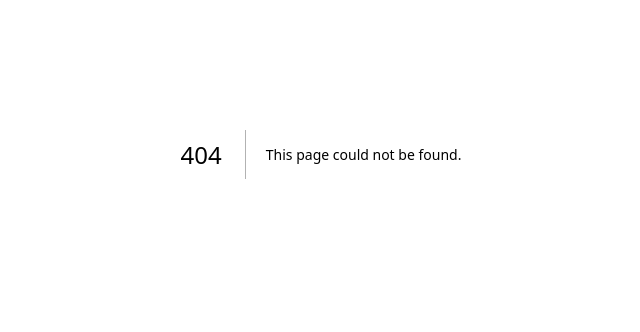
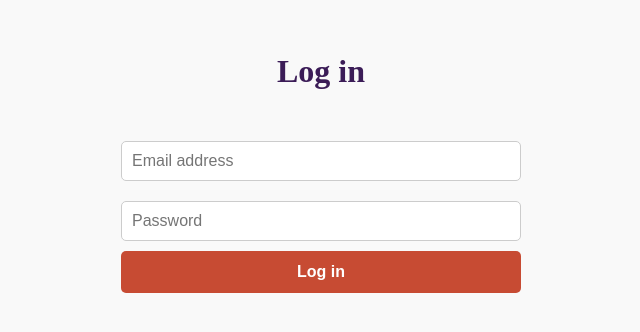
Before and after one commit to ethanrous/spark-bytes, a Next.js app in the folder client/: page /login in a window 1280 px wide. Before the commit this address had no page. Shown: the part 246-578 px from the top of the page, without its empty margins (319-959 px from the left). Built offline with nearby package versions, Linux system fonts and the light colour scheme.

Commit message:
created a skeleton for a front page

```diff
--- a/client/src/pages/index.tsx
+++ b/client/src/pages/index.tsx
@@ -1,9 +1,117 @@
+// pages/index.tsx
+import React, { useEffect, useState } from "react";
+import Link from "next/link"; // Import Next.js Link
+import { Layout, Button, Input, Space, Row, Col } from "antd";
+import {
+  InstagramOutlined,
+  TwitterOutlined,
+  FacebookOutlined,
+  LinkOutlined,
+} from "@ant-design/icons";
 import SearchID from "@/components/SearchID";
+import theme from "@/theme/themeConfig";
+
+const { Header, Footer, Content } = Layout;
 
 export default function Home() {
+  const [name, setName] = useState("");
+
+  // Fetch data from the API route in hello.ts
+  useEffect(() => {
+    const fetchData = async () => {
+      try {
+        const response = await fetch("/api/hello");
+        const data = await response.json();
+        setName(data.name);
+      } catch (error) {
+        console.error("Error fetching data:", error);
+      }
+    };
+
+    fetchData();
+  }, []);
+
   return (
-    <>
-      <SearchID />
-    </>
+    <Layout>
+      {/* Navigation Bar */}
+      <Header
+        style={{
+          backgroundColor: theme.token.colorPrimary,
+          display: "flex",
+          justifyContent: "space-between",
+          alignItems: "center",
+        }}
+      >
+        <div style={{ color: "white", fontSize: 24, fontWeight: "bold" }}>
+          Spark! Bytes
+        </div>
+        <Space size="large">
+          <Button type="link" style={{ color: "white" }}>
+            About
+          </Button>
+          <Button type="link" style={{ color: "white" }}>
+            Create Events
+          </Button>
+          <Button type="link" style={{ color: "white" }}>
+            Sign Up
+          </Button>
+          <Link href="/login" passHref> {/* Link to the login page */}
+            <Button type="link" style={{ color: "white" }}>
+              Log In
+            </Button>
+          </Link>
+
+        </Space>
+      </Header>
+
+      {/* Content Area */}
+      <Content style={{ padding: "20px", textAlign: "center", minHeight: "70vh" }}>
+        <Row justify="center" align="middle" style={{ marginTop: "20px" }}>
+          <Col>
+            {/* Find Events Search Button */}
+            <Input.Search
+              placeholder="Find Events"
+              enterButton
+              size="large"
+              style={{ maxWidth: "400px", fontSize: theme.token.fontSize }}
+            />
+          </Col>
+        </Row>
+        {/* Display fetched name from API */}
+        <div style={{ marginTop: "20px", fontSize: "18px" }}>
+          <p>Welcome, {name || "Guest"}!</p>
+        </div>
+      </Content>
+
+      {/* Footer Area */}
+      <Footer style={{ backgroundColor: "#f6f6f6", textAlign: "center" }}>
+        <Row justify="center" style={{ padding: "20px 0" }}>
+          <Col span={24} style={{ textAlign: "center" }}>
+            <Space size="middle">
+              <InstagramOutlined style={{ fontSize: "24px", color: "#000" }} />
+              <TwitterOutlined style={{ fontSize: "24px", color: "#000" }} />
+              <FacebookOutlined style={{ fontSize: "24px", color: "#000" }} />
+              <LinkOutlined style={{ fontSize: "24px", color: "#000" }} />
+            </Space>
+          </Col>
+        </Row>
+        <div style={{ marginTop: "10px", fontSize: "14px", color: "#666" }}>
+          Copyright © 2023 Spark!, All rights reserved.
+        </div>
+        <div style={{ fontSize: "14px", color: "#666" }}>
+          Want to change how you receive these emails?
+          <br />
+          You can{" "}
+          <a href="#" style={{ color: theme.token.colorPrimary }}>
+            update your preferences
+          </a>{" "}
+          or{" "}
+          <a href="#" style={{ color: theme.token.colorPrimary }}>
+            unsubscribe from this list
+          </a>
+          .
+        </div>
+      </Footer>
+    </Layout>
   );
 }
--- /dev/null
+++ b/client/src/pages/login.tsx
@@ -0,0 +1,80 @@
+// pages/login.tsx
+import React, { useState } from 'react';
+
+const LoginPage = () => {
+  const [email, setEmail] = useState('');
+  const [password, setPassword] = useState('');
+
+  const handleSubmit = (e) => {
+    e.preventDefault();
+    // Add authentication logic here
+    console.log('Logging in with', email, password);
+  };
+
+  return (
+    <div style={styles.container}>
+      <h1 style={styles.title}>Log in</h1>
+      <form onSubmit={handleSubmit} style={styles.form}>
+        <input
+          type="email"
+          placeholder="Email address"
+          value={email}
+          onChange={(e) => setEmail(e.target.value)}
+          style={styles.input}
+          required
+        />
+        <input
+          type="password"
+          placeholder="Password"
+          value={password}
+          onChange={(e) => setPassword(e.target.value)}
+          style={styles.input}
+          required
+        />
+        <button type="submit" style={styles.button}>Log in</button>
+      </form>
+    </div>
+  );
+};
+
+const styles = {
+  container: {
+    display: 'flex',
+    flexDirection: 'column',
+    alignItems: 'center',
+    justifyContent: 'center',
+    height: '100vh',
+    backgroundColor: '#f9f9f9',
+  },
+  title: {
+    fontSize: '2rem',
+    fontWeight: 'bold',
+    color: '#3B1C57',
+  },
+  form: {
+    display: 'flex',
+    flexDirection: 'column',
+    width: '100%',
+    maxWidth: '400px',
+    marginTop: '20px',
+  },
+  input: {
+    padding: '10px',
+    margin: '10px 0',
+    fontSize: '1rem',
+    borderRadius: '5px',
+    border: '1px solid #ccc',
+  },
+  button: {
+    padding: '12px',
+    backgroundColor: '#C74B33',
+    color: '#fff',
+    fontSize: '1rem',
+    fontWeight: 'bold',
+    borderRadius: '5px',
+    border: 'none',
+    cursor: 'pointer',
+  },
+};
+
+export default LoginPage;
```
Also changed, not shown: client/src/components/Footer.tsx (added, +47 -0 lines), client/src/components/Header.tsx (added, +65 -0 lines), 1 other file (tests, documents, lock files or other folders).
